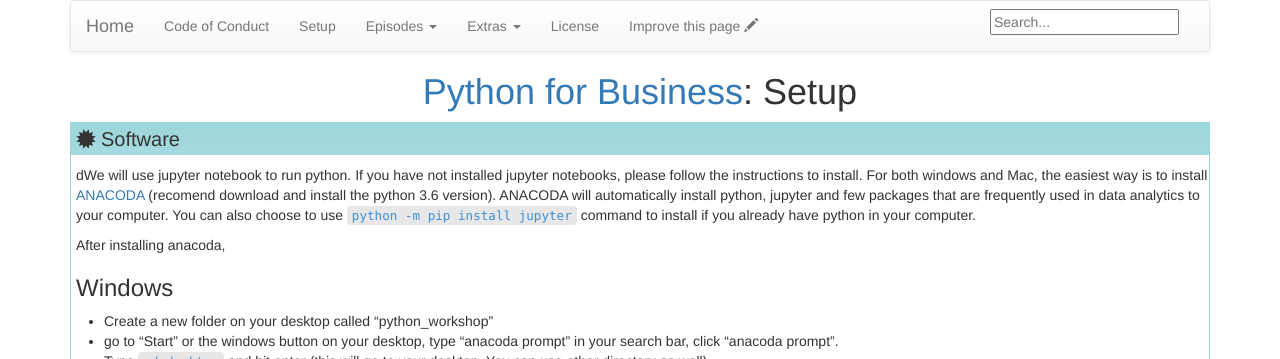
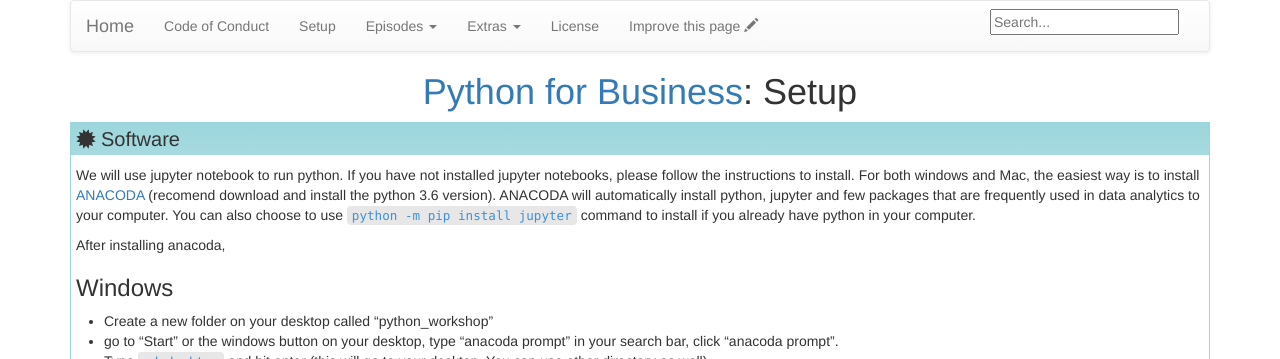
Before and after one commit to carpentries-incubator/python-business, a Jekyll site: the page built from setup.md, in a window 1280 px wide. Shown: the top 359 px of the page. Built offline with Jekyll 4.4.1, drawn with Linux system fonts in a browser that asks for light colours.

Commit message:
Update setup.md

```diff
--- a/setup.md
+++ b/setup.md
@@ -6,7 +6,7 @@ permalink: /setup/
 
 > ## Software
 >
-> dWe will use jupyter notebook to run python. If you have not installed jupyter notebooks, please follow the instructions to install. For both windows and Mac, the easiest way is to install [ANACODA](https://www.anaconda.com/download) (recomend download and install the python 3.6 version). ANACODA will automatically install python, jupyter and few packages that are frequently used in data analytics to your computer. You can also choose to use `python -m pip install jupyter` command to install if you already have python in your computer.
+> We will use jupyter notebook to run python. If you have not installed jupyter notebooks, please follow the instructions to install. For both windows and Mac, the easiest way is to install [ANACODA](https://www.anaconda.com/download) (recomend download and install the python 3.6 version). ANACODA will automatically install python, jupyter and few packages that are frequently used in data analytics to your computer. You can also choose to use `python -m pip install jupyter` command to install if you already have python in your computer.
 >
 > After installing anacoda,
 > ### Windows
```
